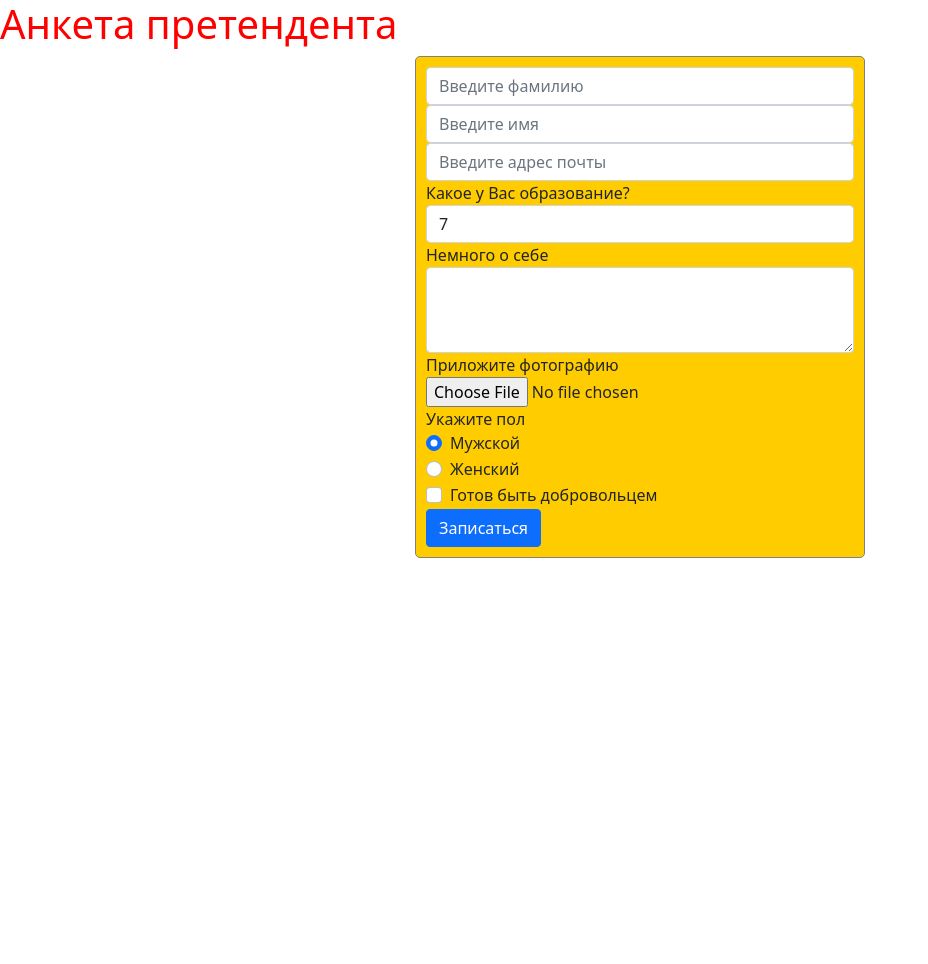
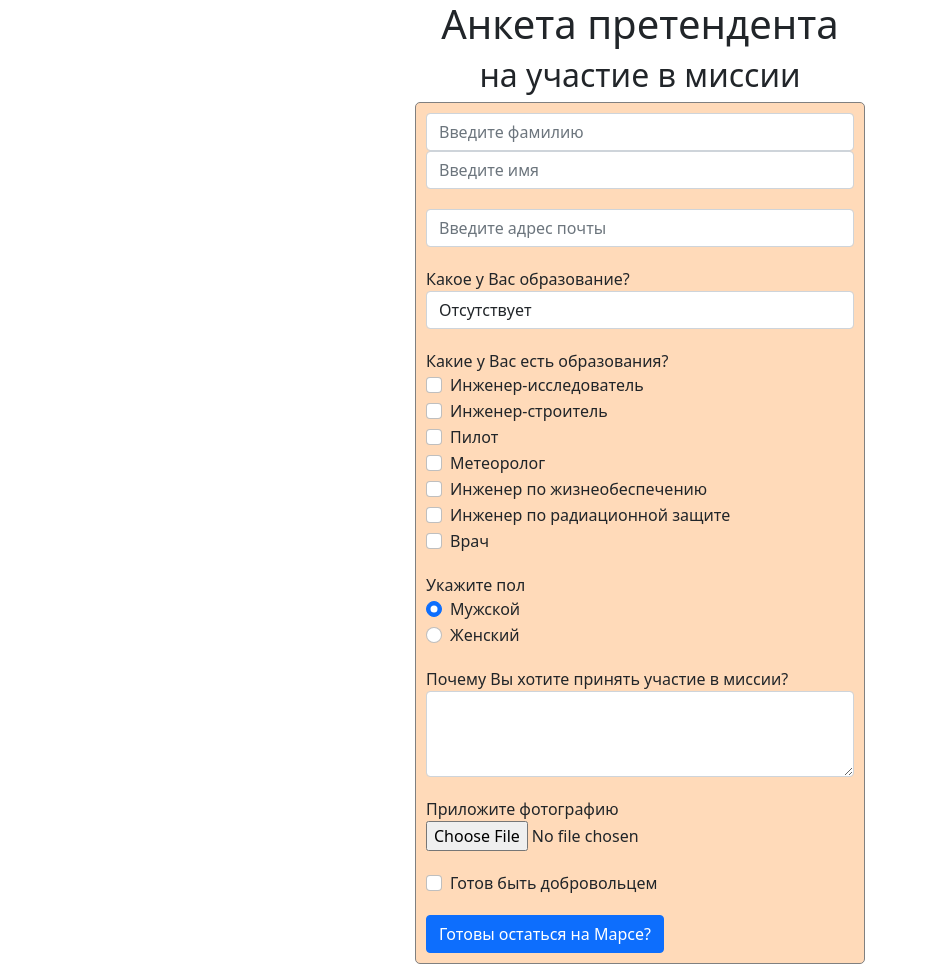
Before and after one commit to NeoG3M/FlaskYandex, a Flask app: page /astronaut_selection in a window 1280 px wide. Shown: the whole page, without its empty margins (0-928 px from the left). Before the commit the page ends 558 px from the top, so only its background shows below. Run offline with Flask 3, Linux system fonts and the light colour scheme.

Commit message:
Task "Отбор астронавтов"

```diff
--- a/main.py
+++ b/main.py
@@ -79,75 +79,120 @@ def mars_promotion():
 def form_sample():
     if request.method == 'GET':
         return f'''<!doctype html>
-                        <html lang="en">
-                          <head>
-                            <meta charset="utf-8">
-                            <meta name="viewport" content="width=device-width, initial-scale=1, shrink-to-fit=no">
-                            <link rel="stylesheet"
-                            href="https://cdn.jsdelivr.net/npm/bootstrap@5.0.0-beta1/dist/css/bootstrap.min.css"
-                            integrity="sha384-giJF6kkoqNQ00vy+HMDP7azOuL0xtbfIcaT9wjKHr8RbDVddVHyTfAAsrekwKmP1"
-                            crossorigin="anonymous">
-                            <link rel="stylesheet" type="text/css" href="{url_for('static', filename='css/style.css')}" />
-                            <title>Пример формы</title>
-                          </head>
-                          <body>
-                            <h1>Анкета претендента</h1>
-                            <div>
-                                <form class="login_form" method="post">
-                                    <div class="form_block">
-                                    <input type="text" class="form-control" id="surname" placeholder="Введите фамилию" name="surname">
-                                    <input type="text" class="form-control" id="name" placeholder="Введите имя" name="name">
-                                    </div>
+<html lang="en">
+<head>
+    <meta charset="utf-8">
+    <meta name="viewport" content="width=device-width, initial-scale=1, shrink-to-fit=no">
+    <link rel="stylesheet"
+          href="https://cdn.jsdelivr.net/npm/bootstrap@5.0.0-beta1/dist/css/bootstrap.min.css"
+          integrity="sha384-giJF6kkoqNQ00vy+HMDP7azOuL0xtbfIcaT9wjKHr8RbDVddVHyTfAAsrekwKmP1"
+          crossorigin="anonymous">
+    <link rel="stylesheet" type="text/css" href="{url_for('static', filename='css/style.css')}"/>
+    <title>Пример формы</title>
+</head>
+<body>
+<h1>Анкета претендента</h1>
+<h2>на участие в миссии</h2>
+<div>
+    <form class="login_form" method="post">
+        <div class="form-block">
+            <input type="text" class="form-control" id="surname" placeholder="Введите фамилию" name="surname">
+            <input type="text" class="form-control" id="name" placeholder="Введите имя" name="name">
+        </div>
 
-                                    <input type="email" class="form-control" id="email" aria-describedby="emailHelp" placeholder="Введите адрес почты" name="email">
-                                    <div class="form-group">
-                                        <label for="classSelect">Какое у Вас образование?</label>
-                                        <select class="form-control" id="classSelect" name="class">
-                                          <option>7</option>
-                                          <option>8</option>
-                                          <option>9</option>
-                                          <option>10</option>
-                                          <option>11</option>
-                                        </select>
-                                     </div>
-                                    <div class="form-group">
-                                        <label for="about">Немного о себе</label>
-                                        <textarea class="form-control" id="about" rows="3" name="about"></textarea>
-                                    </div>
-                                    <div class="form-group">
-                                        <label for="photo">Приложите фотографию</label>
-                                        <input type="file" class="form-control-file" id="photo" name="file">
-                                    </div>
-                                    <div class="form-group">
-                                        <label for="form-check">Укажите пол</label>
-                                        <div class="form-check">
-                                          <input class="form-check-input" type="radio" name="sex" id="male" value="male" checked>
-                                          <label class="form-check-label" for="male">
-                                            Мужской
-                                          </label>
-                                        </div>
-                                        <div class="form-check">
-                                          <input class="form-check-input" type="radio" name="sex" id="female" value="female">
-                                          <label class="form-check-label" for="female">
-                                            Женский
-                                          </label>
-                                        </div>
-                                    </div>
-                                    <div class="form-group form-check">
-                                        <input type="checkbox" class="form-check-input" id="acceptRules" name="accept">
-                                        <label class="form-check-label" for="acceptRules">Готов быть добровольцем</label>
-                                    </div>
-                                    <button type="submit" class="btn btn-primary">Записаться</button>
-                                </form>
-                            </div>
-                          </body>
-                        </html>'''
+        <input type="email" class="form-control form-block" id="email" aria-describedby="emailHelp"
+               placeholder="Введите адрес почты" name="email">
+        <div class="form-group form-block">
+            <label for="classSelect">Какое у Вас образование?</label>
+            <select class="form-control" id="classSelect" name="eduClass">
+                <option>Отсутствует</option>
+                <option>Начальное</option>
+                <option>Основное</option>
+                <option>Среднее общее</option>
+                <option>Среднее профессиональное</option>
+                <option>Высшее: бакалавриат</option>
+                <option>Высшее: специалитет</option>
+                <option>Высшее: магистратура</option>
+                <option>Высшее: аспирантура</option>
+            </select>
+        </div>
+        <div class="form-block">
+            <label for="educationBoxes">Какие у Вас есть образования?</label>
+            <div id="educationBoxes">
+                <div class="form-group form-check">
+                    <input type="checkbox" class="form-check-input" id="engeneerExplorer" name="edu">
+                    <label class="form-check-label" for="engeneerExplorer">Инженер-исследователь</label>
+                </div>
+                <div class="form-group form-check">
+                    <input type="checkbox" class="form-check-input" id="engeneerBuilder" name="edu">
+                    <label class="form-check-label" for="engeneerBuilder">Инженер-строитель</label>
+                </div>
+                <div class="form-group form-check">
+                    <input type="checkbox" class="form-check-input" id="pilot" name="edu">
+                    <label class="form-check-label" for="pilot">Пилот</label>
+                </div>
+                <div class="form-group form-check">
+                    <input type="checkbox" class="form-check-input" id="meteorolgist" name="edu">
+                    <label class="form-check-label" for="meteorolgist">Метеоролог</label>
+                </div>
+                <div class="form-group form-check">
+                    <input type="checkbox" class="form-check-input" id="lifeEngeneer" name="edu">
+                    <label class="form-check-label" for="lifeEngeneer">Инженер по жизнеобеспечению</label>
+                </div>
+                <div class="form-group form-check">
+                    <input type="checkbox" class="form-check-input" id="radiationEngeneer" name="edu">
+                    <label class="form-check-label" for="radiationEngeneer">Инженер по радиационной защите</label>
+                </div>
+                <div class="form-group form-check">
+                    <input type="checkbox" class="form-check-input" id="doctor" name="edu">
+                    <label class="form-check-label" for="doctor">Врач</label>
+                </div>
+            </div>
+        </div>
+
+        <div class="form-group form-block">
+            <label for="form-check">Укажите пол</label>
+            <div class="form-check">
+                <input class="form-check-input" type="radio" name="sex" id="male" value="male" checked>
+                <label class="form-check-label" for="male">
+                    Мужской
+                </label>
+            </div>
+            <div class="form-check">
+                <input class="form-check-input" type="radio" name="sex" id="female" value="female">
+                <label class="form-check-label" for="female">
+                    Женский
+                </label>
+            </div>
+        </div>
+
+        <div class="form-group form-block">
+            <label for="about">Почему Вы хотите принять участие в миссии?</label>
+            <textarea class="form-control" id="motivation" rows="3" name="motivation"></textarea>
+        </div>
+
+        <div class="form-group form-block">
+            <label for="photo">Приложите фотографию</label>
+            <input type="file" class="form-control-file" id="photo" name="file">
+        </div>
+
+        <div class="form-group form-check form-block">
+            <input type="checkbox" class="form-check-input" id="acceptRules" name="accept">
+            <label class="form-check-label" for="acceptRules">Готов быть добровольцем</label>
+        </div>
+        <button type="submit" class="btn btn-primary">Готовы остаться на Марсе?</button>
+    </form>
+</div>
+</body>
+</html>'''
     elif request.method == 'POST':
+        print(request.form['surname'])
+        print(request.form['name'])
         print(request.form['email'])
-        print(request.form['password'])
-        print(request.form['class'])
+        print(request.form['eduClass'])
         print(request.form['file'])
-        print(request.form['about'])
+        print(request.form['motivation'])
+        print(request.form['edu'])
         print(request.form['accept'])
         print(request.form['sex'])
         return "Форма отправлена"
--- a/static/css/style.css
+++ b/static/css/style.css
@@ -1,12 +1,20 @@
 h1 {
-color: red;
+    text-align: center;
+}
+
+h2 {
+    text-align: center;
+}
+
+.form-block {
+    margin-bottom: 20px;
 }
 
 form.login_form {
     margin-left: auto;
     margin-right: auto;
     max-width: 450px;
-    background-color: #ffcc00;
+    background-color: #ffdab9;
     border: 1px solid gray;
     border-radius: 5px;
     padding: 10px;
```
